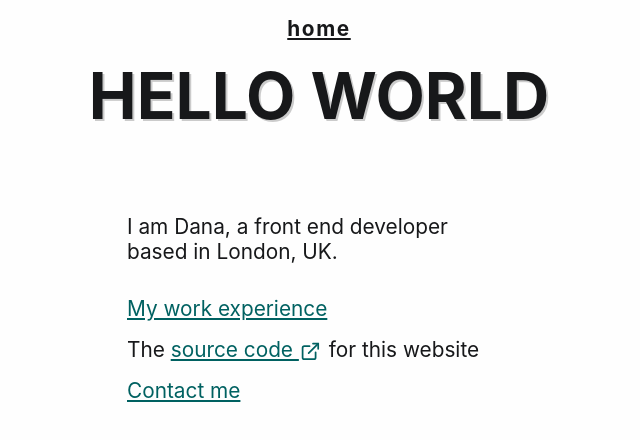
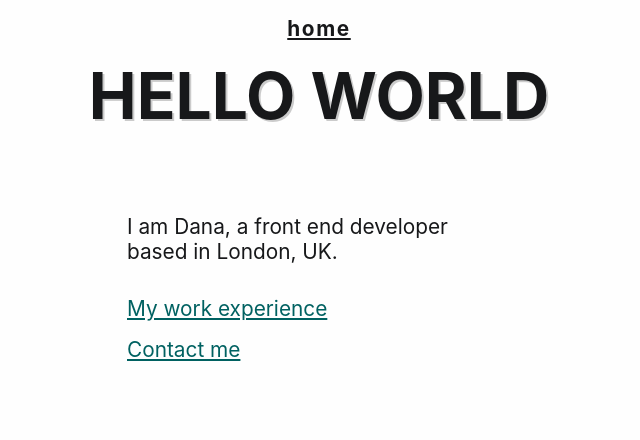
Before and after one commit to danacotoran/danacodes, a Next.js app: page / in a window 1280 px wide. Shown: the top 440 px of the page, without its empty margins (321-961 px from the left). Built offline with nearby package versions, Linux system fonts and the light colour scheme; a web font is replaced by a local one.

Commit message:
Remove github link from homepage

```diff
--- a/pages/index.js
+++ b/pages/index.js
@@ -21,9 +21,6 @@ export default () => (
             </Link>
           </StyledLI>
           <StyledLI>
-            The <StyledLink href="https://github.com/danacotoran/danacodes" target="_blank">source code <ExternalLinkIcon /></StyledLink> for this website
-          </StyledLI>
-          <StyledLI>
             <Link href="/contact" passHref>
               <StyledLink>Contact me</StyledLink>
             </Link>
```
